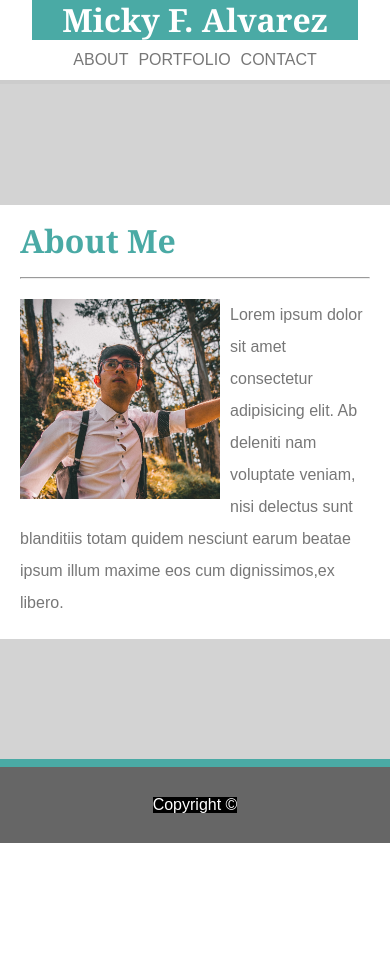
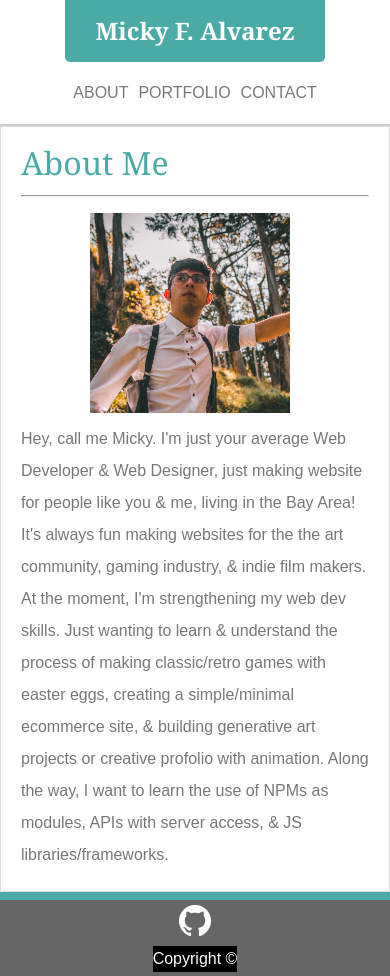
Before and after one commit to awwmicky/basic-portfolio, a plain HTML site: page index.html in a window 390 px wide. Before the commit the page ends 844 px from the top, so only its background shows below. Drawn offline with Linux system fonts and the light colour scheme.

Commit message:
fifth draft

```diff
--- a/CSS/header-footer.css
+++ b/CSS/header-footer.css
@@ -1,8 +1,8 @@
 header {
     background: #fff;
     width: 100%;
-    height: 9.5vh;
-    border-bottom: 0.5vh solid #ccc;
+    height: 9.75vh;
+    border-bottom: 0.25vh solid #ccc;
 }
 
 header .wrapper {
@@ -43,7 +43,8 @@ footer {
 }
 footer .wrapper {
     display: flex;
-    justify-content: center;
+    flex-flow: column;
+    justify-content: space-around;
     align-items: center;
     width: 100%;
     height: 100%;
@@ -51,13 +52,21 @@ footer .wrapper {
     footer span {
         background: black; /* placeholder */
         color: #fff;
-        /* padding-bottom: 5px; */
+        padding: 5px 0 5px 0;
     }
 
 
 
-@media screen and (max-width: 490px) {
+@media screen and (max-width: 595px) {
     header .wrapper {
         flex-flow: column;
     }
 }
+@media screen and (max-width: 390px) {
+    header {
+        height: 14.75vh;
+    }
+    h1.name {
+        font-size: 1.5em;
+    }
+}
--- a/CSS/style.css
+++ b/CSS/style.css
@@ -7,16 +7,16 @@ h1, h2, h3 {
 a, p, label {
     color: #777;
 }
-
-h1, h2 {
+h1 {
+    border-radius: 0 0 5px 5px;
     font-size: 2rem;
     font-weight: bold;
-}
-h1 {
     padding: 0 30px;
 }
 h2 {
     color: #4aaaa5;
+    font-size: 1.5rem;
+    font-size: 2rem;
 }
 h3 {
     color: #fff;
@@ -25,7 +25,7 @@ p {
     line-height: 2rem;
 }
 hr {
-    margin: 20px 0;
+    margin: 1em 0;
 }
 
 
@@ -33,7 +33,7 @@ main#about-page,
 main#portfolio-page,
 main#contact-page
 {
-    background: lightgray;
+    background: lightgray; /* placeholder */
     display: flex;
     justify-content: center;
     align-items: center;
@@ -43,6 +43,7 @@ main#contact-page
 }
 section.float-container {
     background: #fff;
+    border: 0.5px solid #ddd;
     width: 100%;
     min-height: 300px;
     padding: 20px;
@@ -72,7 +73,7 @@ section.float-container {
         justify-content: flex-end;
         width: 200px;
         height: 200px;
-        margin: 10px;
+        margin: 5px;
     }
     .projects .sub-title {
         background: #4aaaa5;
@@ -107,3 +108,23 @@ input[type=submit] {
 input[type=submit]:hover {
     background: #777;
 }
+
+
+
+@media screen and (max-width: 520px) {
+    .about-info {
+        display: flex;
+        flex-flow: column;
+        align-items: center;
+    }
+    .profile-img {
+        float: none;
+        width: 300px; /* adjust*/
+        margin: 0;
+    }
+}
+@media screen and (max-width: 390px) {
+    main#contact-page {
+        min-height: 75vh;
+    }
+}
--- a/index.html
+++ b/index.html
@@ -32,14 +32,26 @@
         <section class="about float-container">
             <h2>About Me</h2>
             <hr>
-            <img class="profile-img" src="./IMG/IMG_20171012_143347_192.jpg" alt="profile-image">
-            <p>
-                Lorem ipsum dolor sit amet consectetur adipisicing elit. Ab deleniti nam voluptate veniam, nisi delectus sunt blanditiis totam quidem nesciunt earum beatae ipsum illum maxime eos cum dignissimos,ex libero.
-            </p>
+            <div class="about-info">
+                <img class="profile-img" src="./IMG/IMG_20171012_143347_192.jpg" alt="profile-image">
+                <p>
+                    Hey, call me Micky. I'm just your average Web Developer & Web Designer, just making website for people like you & me, living in the Bay Area! It's always fun making websites for the the art community, gaming industry, & indie film makers.
+                    <br>
+                    <!-- <br> -->
+                    At the moment, I'm strengthening my web dev skills. Just wanting to learn & understand the process of making classic/retro games with easter eggs, creating a simple/minimal ecommerce site, & building generative art projects or creative profolio with animation. Along the way, I want to learn the use of NPMs as modules, APIs with server access, & JS libraries/frameworks.
+                </p>
+            </div>
         </section>
     </main>
     <footer>
         <div class="wrapper">
+            <ul class="social">
+                <li>
+                    <a href="http://www.github.com/awwmicky" target="_blank">
+                        <img src="./IMG/GitHub-Mark-Light-32px.png" alt="GitHub">
+                    </a>
+                </li>
+            </ul>
             <span>Copyright ©</span>
         </div>
     </footer>
```
Also changed, not shown: PATH/contact.html (+7 -0 lines), PATH/portfolio.html (+7 -0 lines), IMG/GitHub-Mark-32px.png (added), IMG/GitHub-Mark-Light-32px.png (added).
